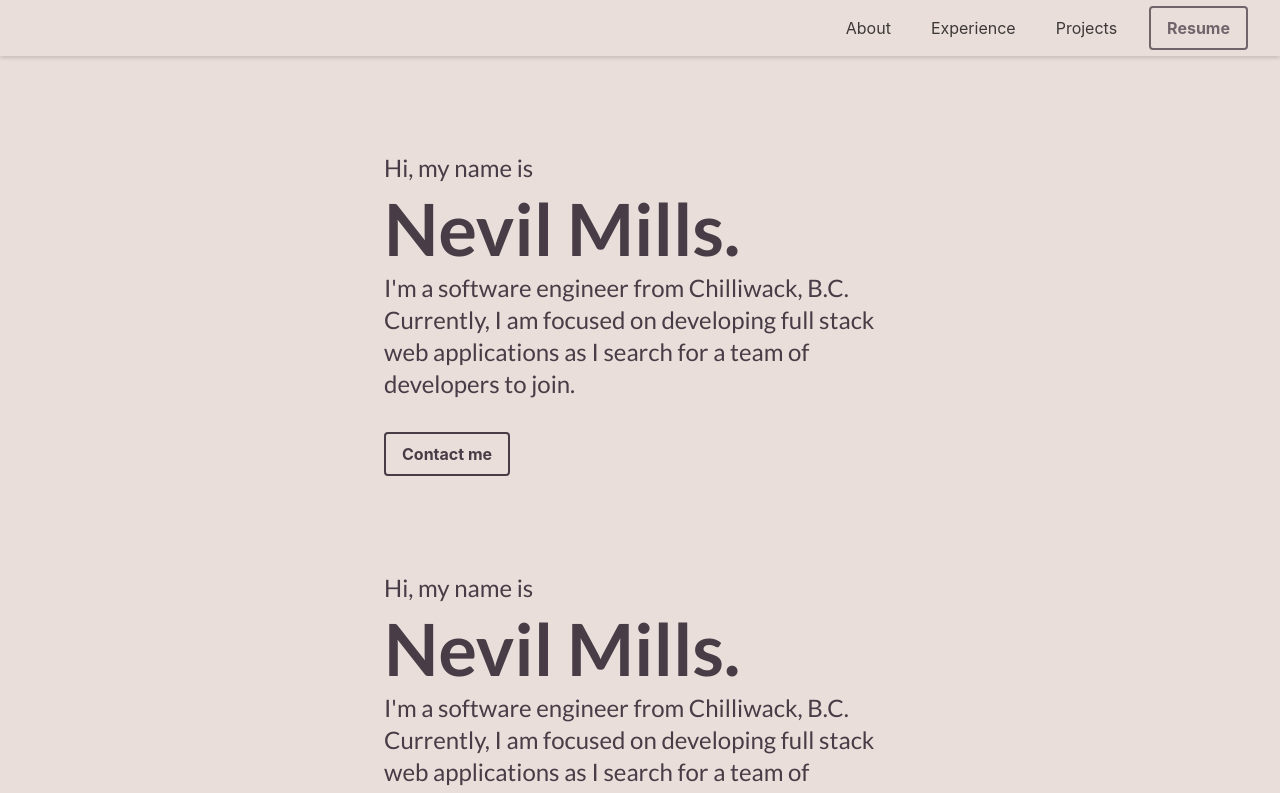
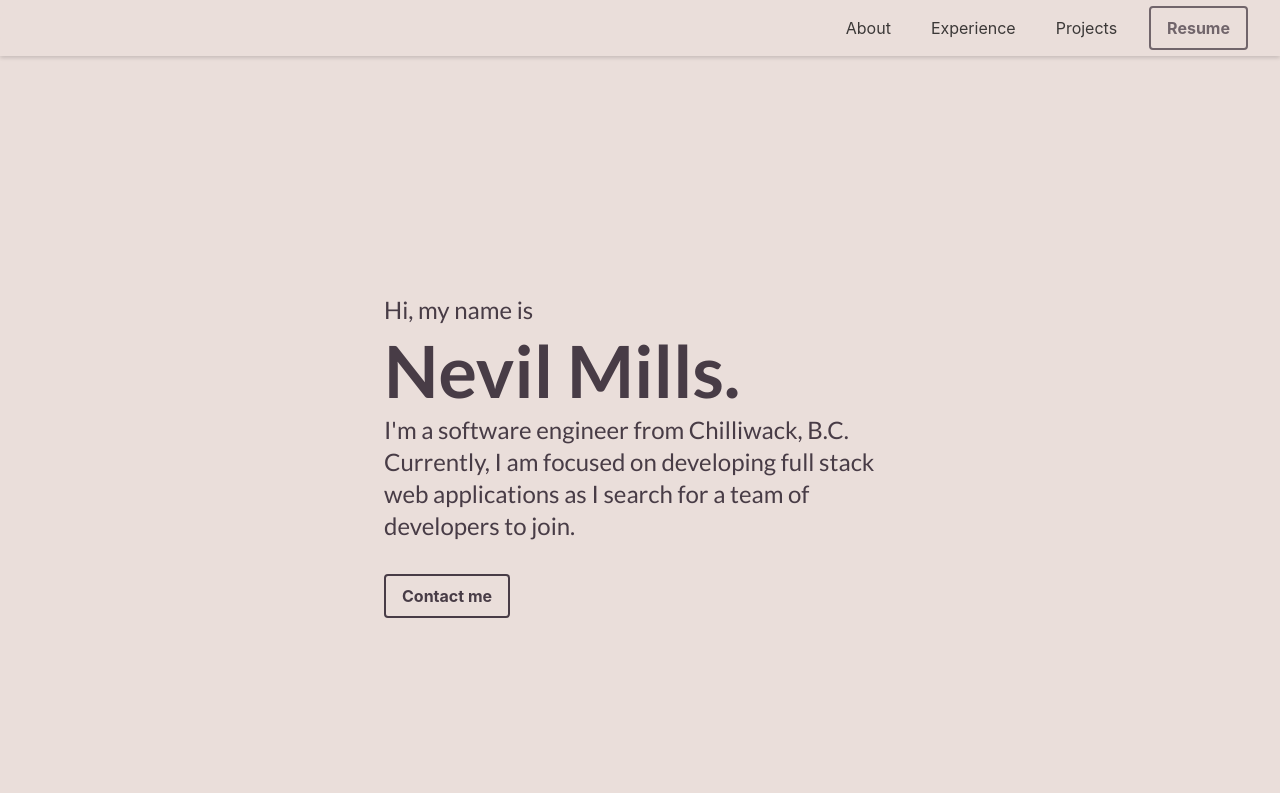
Before and after one commit to nevilmills/portfolio, a Next.js app: page / in a window 1280 px wide. Shown: the top 793 px of the page. Built offline with nearby package versions, Linux system fonts and the light colour scheme.

Commit message:
update introduction positioning on page and refactor introduction.tsx

```diff
--- a/components/Introduction.tsx
+++ b/components/Introduction.tsx
@@ -2,12 +2,12 @@ import React from "react";
 
 export const Introduction: React.FC<{}> = ({}) => {
   return (
-    <div className="flex flex-col items-center w-full pt-24">
+    <section className="flex flex-col justify-center min-h-screen items-center w-full">
       <div className="max-w-lg space-y-2">
-        <p className="text-2xl text-darkliver font-lato">Hi, my name is</p>
-        <p className="text-7xl text-darkliver font-lato font-bold">
+        <h1 className="text-2xl text-darkliver font-lato">Hi, my name is</h1>
+        <h2 className="text-7xl text-darkliver font-lato font-bold">
           Nevil Mills.
-        </p>
+        </h2>
         <p className="text-2xl text-darkliver font-lato">
           I'm a software engineer from Chilliwack, B.C. Currently, I am focused
           on developing full stack web applications as I search for a team of
@@ -19,6 +19,6 @@ export const Introduction: React.FC<{}> = ({}) => {
           </button>
         </div>
       </div>
-    </div>
+    </section>
   );
 };
```
